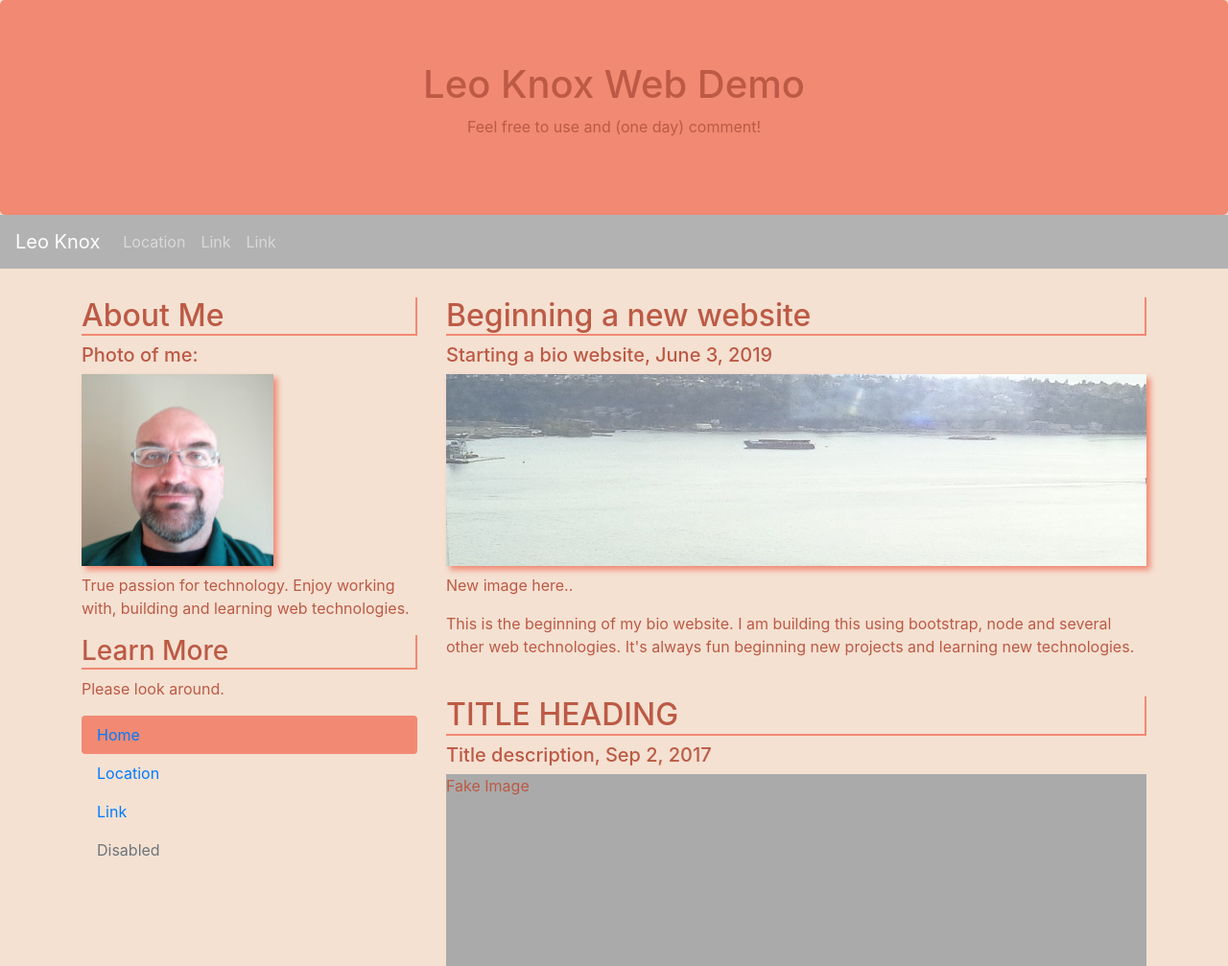
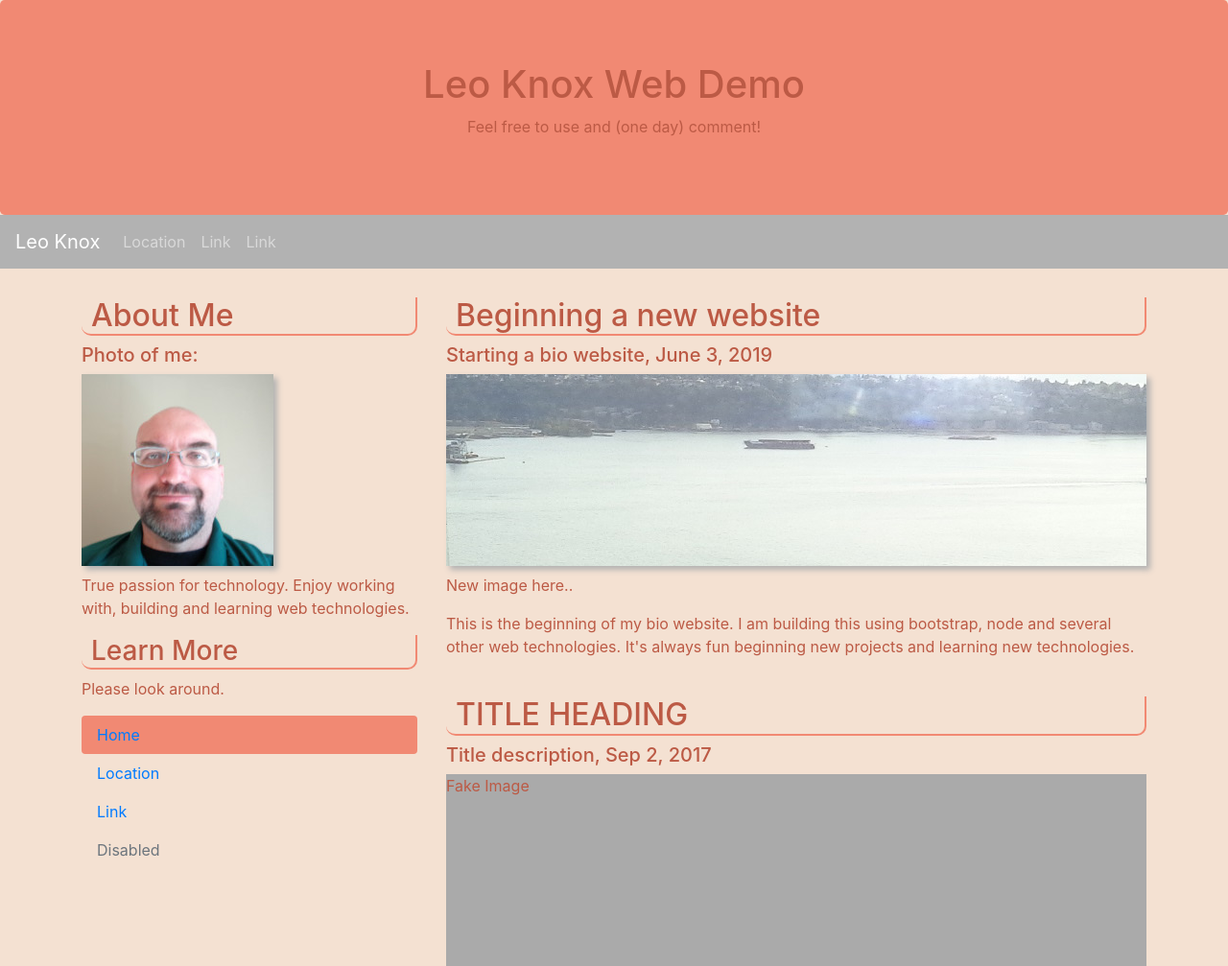
Before and after one commit to LeoKnox/website, a Node server app: page / in a window 1280 px wide. Shown: the top 1007 px of the page at 96% size. Run offline with Node 20, Linux system fonts and the light colour scheme.

Commit message:
Add files via upload
Continue adjustments to css, rounded corners of heading underlines.

```diff
--- a/static/style.css
+++ b/static/style.css
@@ -4,13 +4,16 @@ body {
 }
 
 img {
-    box-shadow: 4px 4px 6px #f18973;
+    box-shadow: 4px 4px 6px #b2b2b2;
     margin-bottom: 8px;
 }
 
 h2, h3 {
-    border-bottom: 2px solid #f18973;
-    border-right: 2px solid #f18973;
+    padding-left: 10px;
+    border: 2px solid #f18973;
+    border-top: 0;
+    border-left: 0;
+    border-radius: 0 0 10px 10px;
 }
 
 .topper {
```
